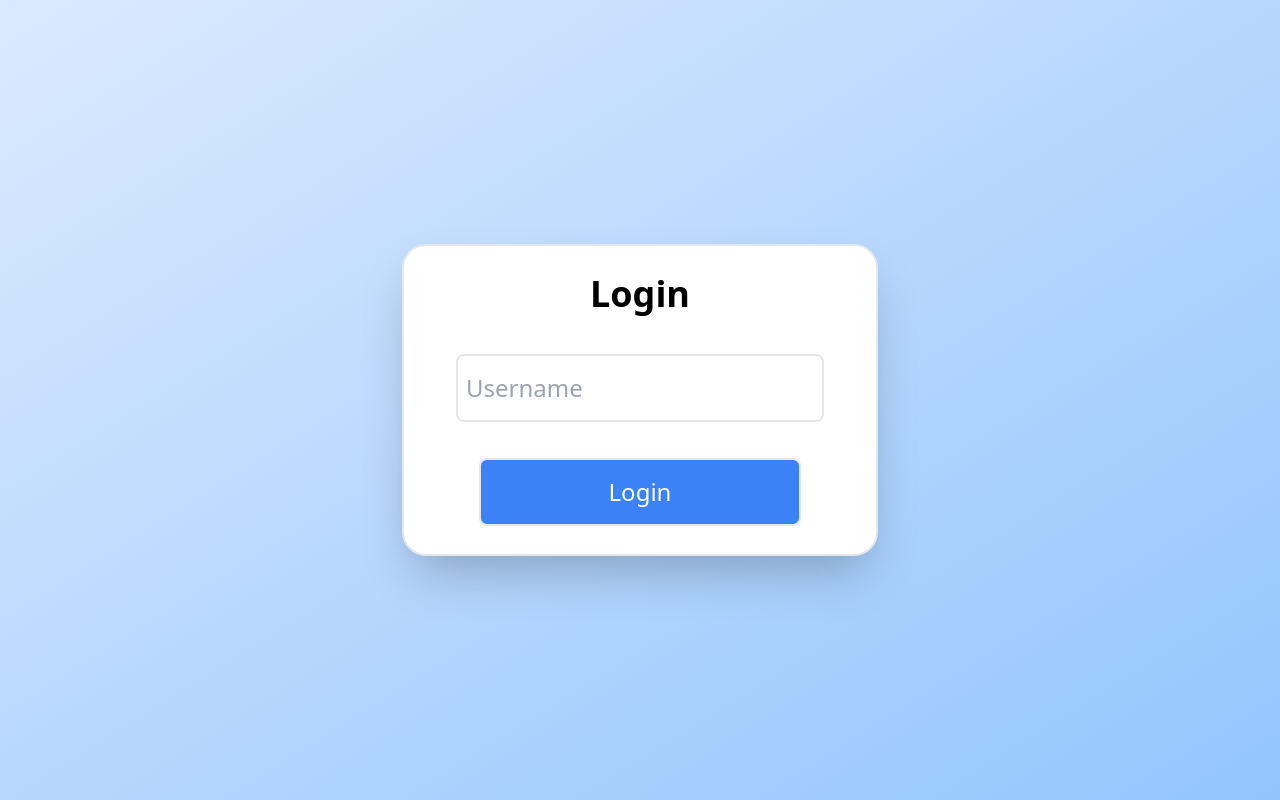
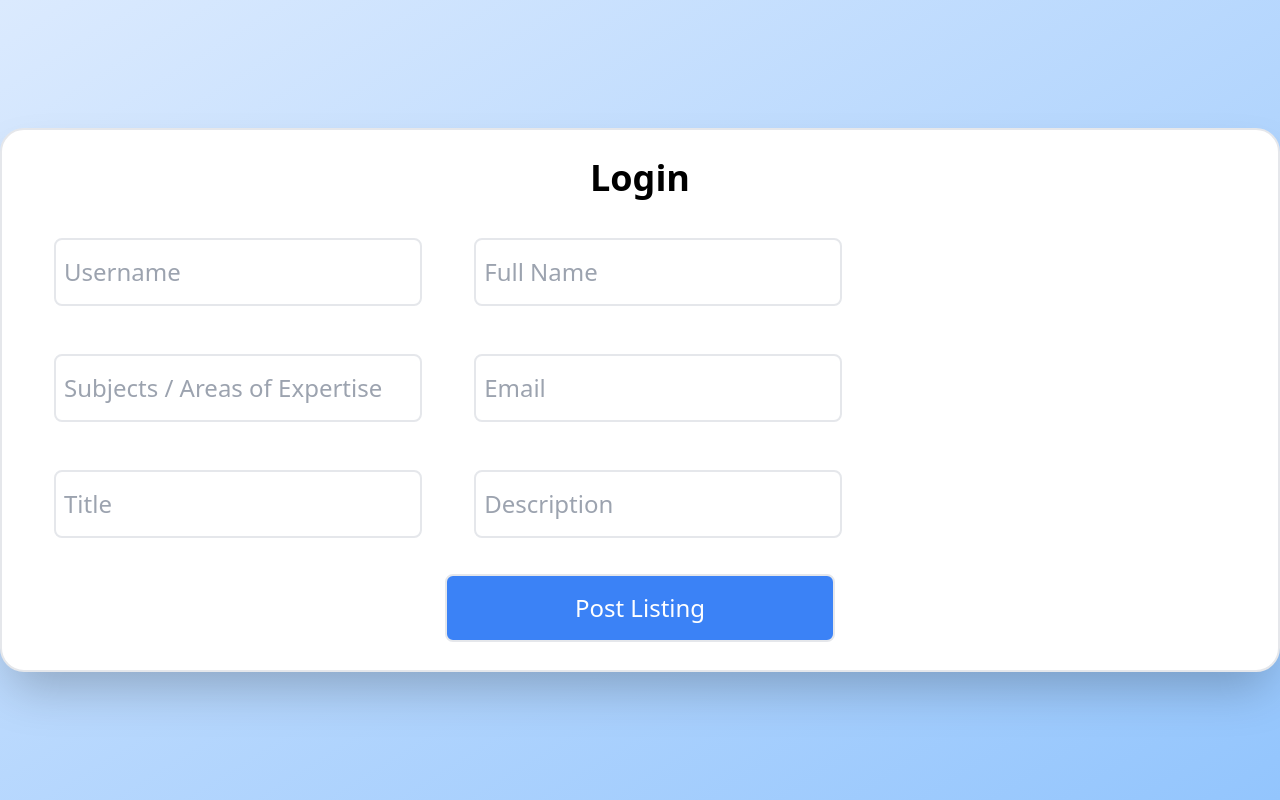
Before and after one commit to StockerMC/TutorConnect, a SvelteKit app: page /create-listing in a window 1280 px wide. Built offline with nearby package versions, Linux system fonts and the light colour scheme; no server answers; what pocketbase would draw is missing.

Commit message:
Initial create listing page / server implementation

```diff
--- a/src/routes/create-listing/+page.server.ts
+++ b/src/routes/create-listing/+page.server.ts
@@ -3,7 +3,7 @@ import { fail, redirect } from "@sveltejs/kit";
 import { pocketbase } from "$lib/pocketbase";
 
 export const actions = {
-    login: async (event) => {
+    "create-listing": async (event) => {
         const data = await event.request.formData();
         // const username = data.get("username");
         const username = event.cookies.get("username");
--- a/src/routes/create-listing/+page.svelte
+++ b/src/routes/create-listing/+page.svelte
@@ -5,7 +5,7 @@
     export let form: ActionData;
 </script>
 
-<form method="POST" action="?/login" use:enhance>
+<form method="POST" action="?/create-listing" use:enhance>
     <div class="flex flex-col items-center justify-center h-screen w-screen bg-gradient-to-br from-blue-100 to-blue-300">
         <div class="shadow-2xl flex flex-col justify-center items-center p-7 border-2 rounded-3xl bg-white">
             <div class="text-4xl font-bold text-center">Login</div>
@@ -19,12 +19,53 @@
                         id="username"
                         placeholder="Username"
                         class="rounded-lg pl-2 pr-2 pt-4 pb-4 m-6 text-2xl border-2"
+                        required
+                />
+                <input
+                        type="text"
+                        name="fullname"
+                        id="fullname"
+                        placeholder="Full Name"
+                        class="rounded-lg pl-2 pr-2 pt-4 pb-4 m-6 text-2xl border-2"
+                        required
+                />
+                <input
+                        type="text"
+                        name="subjects"
+                        id="subjects"
+                        placeholder="Subjects / Areas of Expertise"
+                        class="rounded-lg pl-2 pr-2 pt-4 pb-4 m-6 text-2xl border-2"
+                        required
+                />
+                <input
+                        type="email"
+                        name="email"
+                        id="email"
+                        placeholder="Email"
+                        class="rounded-lg pl-2 pr-2 pt-4 pb-4 m-6 text-2xl border-2"
+                        required
+                />
+                <input
+                        type="text"
+                        name="title"
+                        id="title"
+                        placeholder="Title"
+                        class="rounded-lg pl-2 pr-2 pt-4 pb-4 m-6 text-2xl border-2"
+                        required
+                />
+                <input
+                        type="text"
+                        name="description"
+                        id="description"
+                        placeholder="Description"
+                        class="rounded-lg pl-2 pr-2 pt-4 pb-4 m-6 text-2xl border-2"
+                        required
                 />
             </div>
             <div class="mt-3">
                 <button type="submit"
                         class="bg-blue-500 text-white rounded-lg pt-4 pb-4 pr-32 pl-32 w-full text-2xl border-2"
-                >Login
+                >Post Listing
                 </button>
             </div>
         </div>
```
